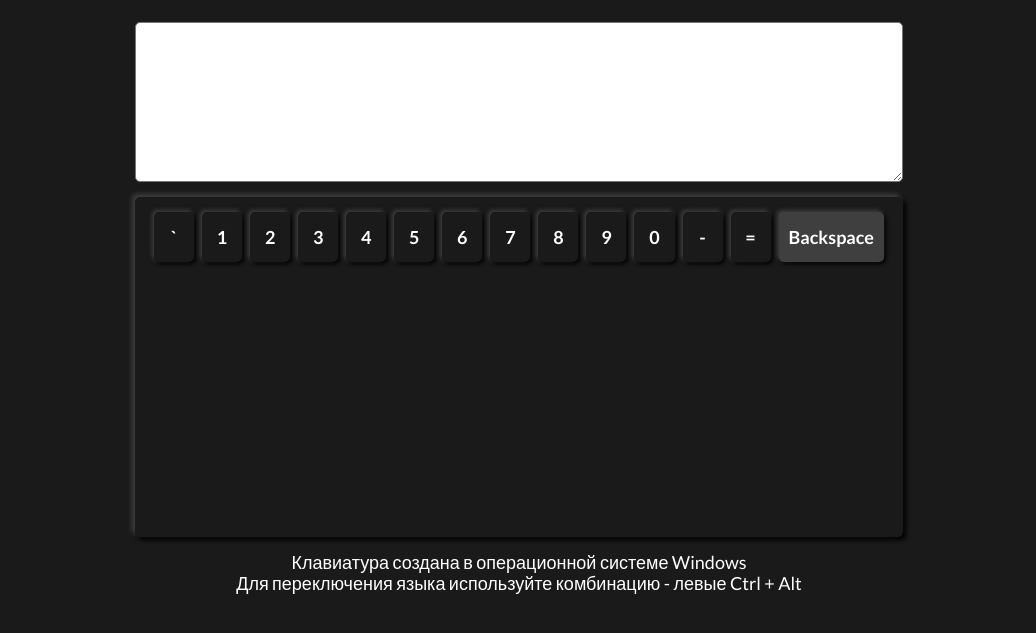
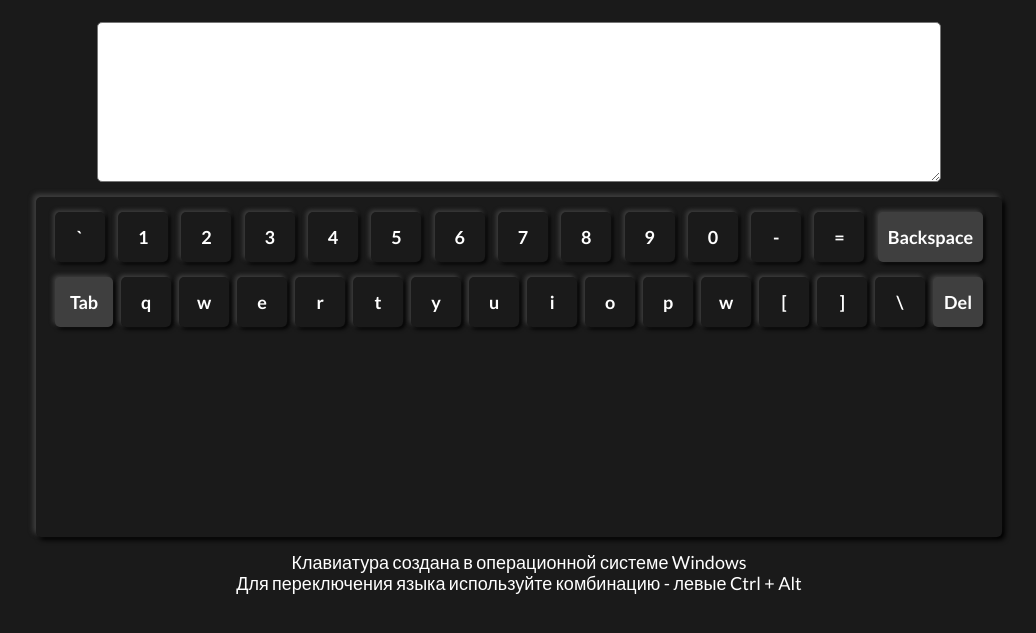
Before and after one commit to IrinaEnotova/virtual-keyboard, a plain HTML site: page index.html in a window 1280 px wide. Shown: the part 69-702 px from the top of the page, without its empty margins (121-1157 px from the left). Drawn offline with Linux system fonts and the light colour scheme.

Commit message:
feat: add second row

```diff
--- a/assets/css/style.css
+++ b/assets/css/style.css
@@ -29,7 +29,7 @@ h1 {
 .textarea {
   display: block;
   text-align: justify;
-  min-width: 60%;
+  min-width: 66%;
   min-height: 20%;
   margin: 0 auto 15px auto;
   padding: 10px;
@@ -41,7 +41,7 @@ h1 {
 }
 
 .keyboard {
-  max-width: 60%;
+  max-width: fit-content;
   min-height: fit-content;
   margin: 0 auto;
   margin-bottom: 15px;
@@ -86,6 +86,14 @@ h1 {
   padding: 0 10px;
 }
 
+.tab {
+  padding: 0 15px;
+}
+
+.del {
+  width: 50px;
+}
+
 .keyboard--key:hover {
   background-color: #306dba;
   box-shadow: -2px -2px 4px rgb(63, 63, 63);
--- a/assets/js/script.js
+++ b/assets/js/script.js
@@ -49,7 +49,7 @@ window.addEventListener('DOMContentLoaded', () => {
     }
     render() {
       const element = document.createElement('div');
-      element.className = `keyboard--key key ${this.keyName}`;
+      element.className = `keyboard--key key Key${this.keyName}`;
       element.innerHTML = `
       <span class="rus hidden">
         <span class="caseDown hidden">${this.rusDown}</span>
@@ -78,6 +78,28 @@ window.addEventListener('DOMContentLoaded', () => {
         <span class="caseUp hidden">${this.rusUp}</span>
         <span class="caps hidden">${this.rusUp}</span>
         <span class="shiftCaps hidden">${this.rusDown}</span>
+      </span>
+      <span class="eng">
+        <span class="caseDown">${this.engDown}</span>
+        <span class="caseUp hidden">${this.engUp}</span>
+        <span class="caps hidden">${this.engDown}</span>
+        <span class="shiftCaps hidden">${this.engUp}</span>
+      </span>
+      `;
+      keyboardRows[this.numRow].append(element);
+    }
+  }
+
+  class Symbol extends Key {
+    render() {
+      const element = document.createElement('div');
+      element.className = `keyboard--key key ${this.keyName}`;
+      element.innerHTML = `
+      <span class="rus hidden">
+        <span class="caseDown hidden">${this.rusDown}</span>
+        <span class="caseUp hidden">${this.rusUp}</span>
+        <span class="caps hidden">${this.rusDown}</span>
+        <span class="shiftCaps hidden">${this.rusUp}</span>
       </span>
       <span class="eng">
         <span class="caseDown">${this.engDown}</span>
@@ -154,5 +176,21 @@ window.addEventListener('DOMContentLoaded', () => {
   new KeyDigit(0, 'Equal', '=', '+', '=', '+').render();
   new KeyControl(0, 'Backspace').render();
 
-
+  // second row
+  new KeyControl(1, 'Tab').render();
+  new Key(1, 'Q', 'й', 'Й', 'q', 'Q').render();
+  new Key(1, 'W', 'ц', 'Ц', 'w', 'W').render();
+  new Key(1, 'E', 'у', 'У', 'e', 'E').render();
+  new Key(1, 'R', 'к', 'К', 'r', 'R').render();
+  new Key(1, 'T', 'е', 'Е', 't', 'T').render();
+  new Key(1, 'Y', 'н', 'Н', 'y', 'Y').render();
+  new Key(1, 'U', 'г', 'Г', 'u', 'U').render();
+  new Key(1, 'I', 'ш', 'Ш', 'i', 'I').render();
+  new Key(1, 'O', 'щ', 'Щ', 'o', 'O').render();
+  new Key(1, 'P', 'з', 'З', 'p', 'P').render();
+  new Key(1, '', 'ц', 'Ц', 'w', 'W').render();
+  new KeySymbol(1, 'BraketLeft', 'х', 'Х', '[', '{').render();
+  new KeySymbol(1, 'BraketRight', 'ъ', 'Ъ', ']', '}').render();
+  new Symbol(1, 'Backslash', '\\', '/', '\\', '|').render();
+  new KeyControl(1, 'Del').render();
 });
```
